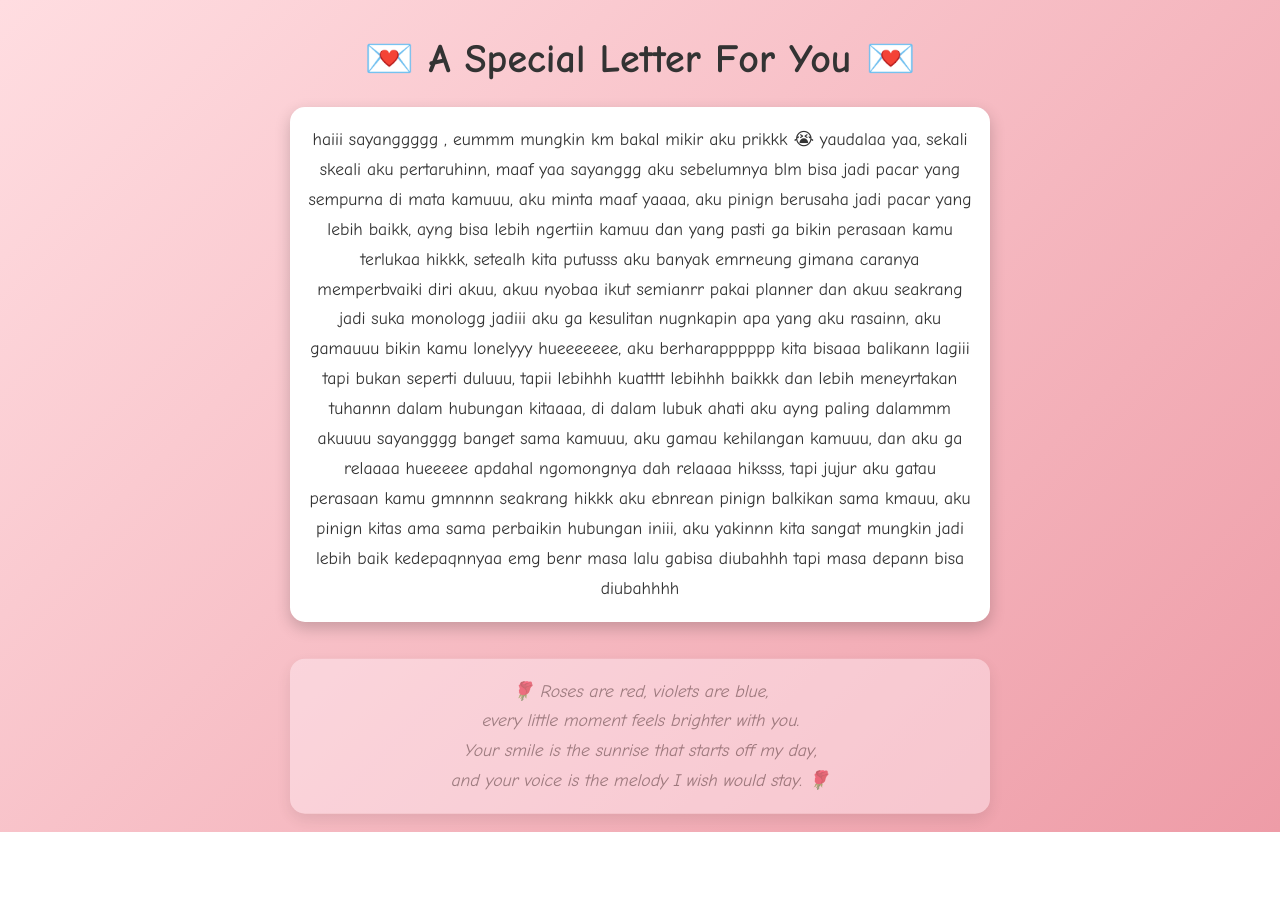
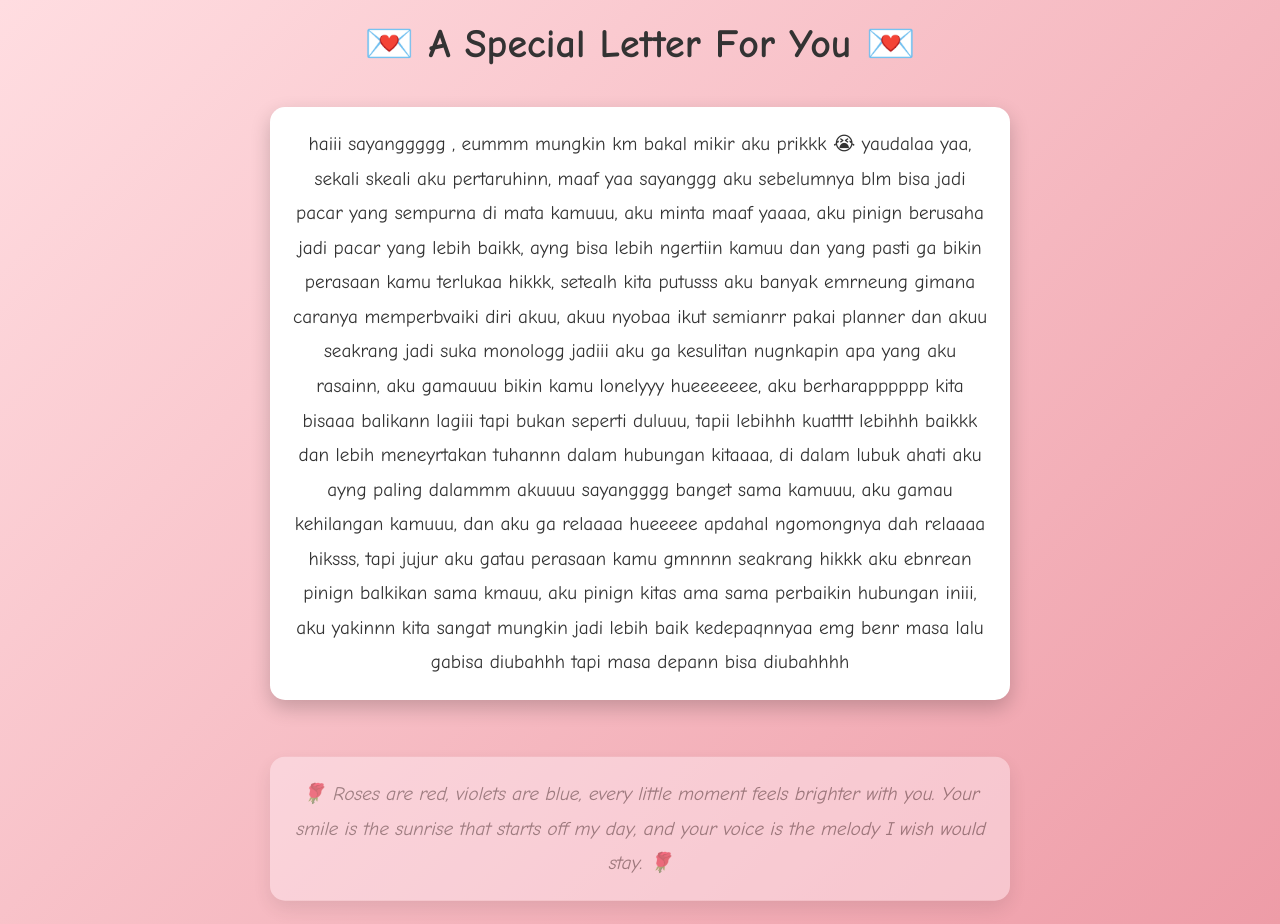
Before and after one commit to evanebenhaezer/For-Youu, a plain HTML site: page index.html in a window 1280 px wide. Both pictures are taken after a click on the button "Open". Before the commit the page ends 832 px from the top, so only its background shows below. Drawn offline with Linux system fonts and the light colour scheme.

Commit message:
Update index.html

```diff
--- a/index.html
+++ b/index.html
@@ -4,48 +4,37 @@
   <meta charset="UTF-8">
   <meta name="viewport" content="width=device-width, initial-scale=1">
   <title>For My Love 💖</title>
-
-  <!-- ✅ Gunakan font online biar sama di semua device -->
-  <link href="https://fonts.googleapis.com/css2?family=Comic+Neue:wght@400;700&display=swap" rel="stylesheet">
-
   <style>
-    /* CSS reset supaya tampilan konsisten */
-    * {
+    body {
       margin: 0;
       padding: 0;
-      box-sizing: border-box;
-    }
-
-    body {
-      font-family: 'Comic Neue', cursive; /* Sama persis di HP & laptop */
+      font-family: 'Comic Sans MS', cursive, sans-serif;
       background: linear-gradient(135deg, #ffdde1, #ee9ca7);
+      overflow-x: hidden;
       text-align: center;
       color: #333;
-      overflow-x: hidden;
-      padding: 15px;
     }
 
     h1 {
       font-size: 2.5rem;
-      margin: 20px 0;
+      margin-top: 20px;
       animation: fadeIn 2s ease-in-out;
     }
 
     .container {
-      margin: 25px 0;
+      margin-top: 40px;
     }
 
     .btn {
       background: #ff4d6d;
       border: none;
-      padding: 12px 25px;
-      font-size: 1.1rem;
+      padding: 15px 30px;
+      font-size: 1.2rem;
       color: white;
       border-radius: 30px;
       cursor: pointer;
       transition: 0.3s;
       box-shadow: 0 5px 15px rgba(0,0,0,0.2);
-      font-family: 'Comic Neue', cursive;
     }
 
     .btn:hover {
@@ -53,21 +42,22 @@
       background: #ff1e4d;
     }
 
-    .hidden { display: none; }
+    .hidden {
+      display: none;
+    }
 
     .letter, .poem, .question, .final-message {
       max-width: 700px;
-      margin: 20px auto;
-      padding: 18px;
+      margin: 40px auto;
+      padding: 20px;
       border-radius: 15px;
       background: white;
-      box-shadow: 0 6px 16px rgba(0,0,0,0.2);
-      line-height: 1.7;
-      font-size: 1.1rem;
+      box-shadow: 0 8px 20px rgba(0,0,0,0.2);
+      line-height: 1.8;
+      font-size: 1.2rem;
       opacity: 0;
       transform: translateY(30px);
       animation: slideUp 1.5s forwards;
-      font-family: 'Comic Neue', cursive;
     }
 
     .poem {
@@ -78,7 +68,7 @@
     .question {
       background: #f0fff0;
       font-weight: bold;
-      font-size: 1.25rem;
+      font-size: 1.3rem;
     }
 
     .hearts {
@@ -107,10 +97,15 @@
       background: red;
       border-radius: 50%;
     }
-    .heart::before { top: -10px; left: 0; }
-    .heart::after { left: -10px; top: 0; }
+    .heart::before {
+      top: -10px;
+      left: 0;
+    }
+    .heart::after {
+      left: -10px;
+      top: 0;
+    }
 
-    /* Animations */
     @keyframes fadeIn {
       from {opacity: 0;}
       to {opacity: 1;}
@@ -122,13 +117,6 @@
       0% {transform: translateY(0) scale(1) rotate(45deg); opacity: 1;}
       100% {transform: translateY(-600px) scale(1.5) rotate(45deg); opacity: 0;}
     }
-
-    /* Responsive */
-    @media (max-width: 600px) {
-      h1 { font-size: 1.8rem; }
-      .letter, .poem, .question, .final-message { font-size: 1rem; padding: 15px; }
-      .btn { font-size: 1rem; padding: 10px 20px; }
-    }
   </style>
 </head>
 <body>
@@ -139,21 +127,20 @@
     <button id="openBtn" class="btn">Open</button>
   </div>
 
-  <!-- ✅ Pastikan nama file mp3 benar dan ada di folder yg sama -->
-  <audio id="bgMusic" loop preload="auto">
+  <audio id="bgMusic" loop>
     <source src="NothingsGonnaChangeMyLoveForYou.mp3" type="audio/mpeg">
   </audio>
 
   <!-- Surat -->
   <div id="letter" class="letter hidden">
-    haiii sayanggggg , eummm mungkin km bakal mikir aku prikkk 😭 yaudalaa yaa, sekali skeali aku pertaruhinn, maaf yaa sayanggg aku sebelumnya blm bisa jadi pacar yang sempurna di mata kamuuu, aku minta maaf yaaaa, aku pinign berusaha jadi pacar yang lebih baikk, ayng bisa lebih ngertiin kamuu dan yang pasti ga bikin perasaan kamu terlukaa hikkk, setealh kita putusss aku banyak emrneung gimana caranya memperbvaiki diri akuu, akuu nyobaa ikut semianrr pakai planner dan akuu seakrang jadi suka monologg jadiii aku ga kesulitan nugnkapin apa yang aku rasainn, aku gamauuu bikin kamu lonelyyy hueeeeeee, aku berharapppppp kita bisaaa balikann lagiii tapi bukan seperti duluuu, tapii lebihhh kuatttt lebihhh baikkk dan lebih meneyrtakan tuhannn dalam hubungan kitaaaa, di dalam lubuk ahati aku ayng paling dalammm akuuuu sayangggg banget sama kamuuu, aku gamau kehilangan kamuuu, dan aku ga relaaaa hueeeee apdahal ngomongnya dah relaaaa hiksss, tapi jujur aku gatau perasaan kamu gmnnnn seakrang hikkk aku ebnrean pinign balkikan sama kmauu, aku pinign kitas ama sama perbaikin hubungan iniii, aku yakinnn kita sangat mungkin jadi lebih baik kedepaqnnyaa emg benr masa lalu gabisa diubahhh tapi masa depann bisa diubahhhh
-  </div>
+haiii sayanggggg , eummm mungkin km bakal mikir aku prikkk 😭 yaudalaa yaa, sekali skeali aku pertaruhinn, maaf yaa sayanggg aku sebelumnya blm bisa jadi pacar yang sempurna di mata kamuuu, aku minta maaf yaaaa, aku pinign berusaha jadi pacar yang lebih baikk, ayng bisa lebih ngertiin kamuu dan yang pasti ga bikin perasaan kamu terlukaa hikkk, setealh kita putusss aku banyak emrneung gimana caranya memperbvaiki diri akuu, akuu nyobaa ikut semianrr pakai planner dan akuu seakrang jadi suka monologg jadiii aku ga kesulitan nugnkapin apa yang aku rasainn, aku gamauuu bikin kamu lonelyyy hueeeeeee, aku berharapppppp kita bisaaa balikann lagiii tapi bukan seperti duluuu, tapii lebihhh kuatttt lebihhh baikkk dan lebih meneyrtakan tuhannn dalam hubungan kitaaaa, di dalam lubuk ahati aku ayng paling dalammm akuuuu sayangggg banget sama kamuuu, aku gamau kehilangan kamuuu, dan aku ga relaaaa hueeeee apdahal ngomongnya dah relaaaa hiksss, tapi jujur aku gatau perasaan kamu gmnnnn seakrang hikkk aku ebnrean pinign balkikan sama kmauu, aku pinign kitas ama sama perbaikin hubungan iniii, aku yakinnn kita sangat mungkin jadi lebih baik kedepaqnnyaa emg benr masa lalu gabisa diubahhh tapi masa depann bisa diubahhhh
+</div>
 
   <!-- Puisi -->
   <div id="poem" class="poem hidden">
-    🌹 Roses are red, violets are blue,<br>
-    every little moment feels brighter with you.<br>
-    Your smile is the sunrise that starts off my day,<br>
+    🌹 Roses are red, violets are blue,
+    every little moment feels brighter with you.
+    Your smile is the sunrise that starts off my day,
     and your voice is the melody I wish would stay. 🌹
   </div>
 
```
